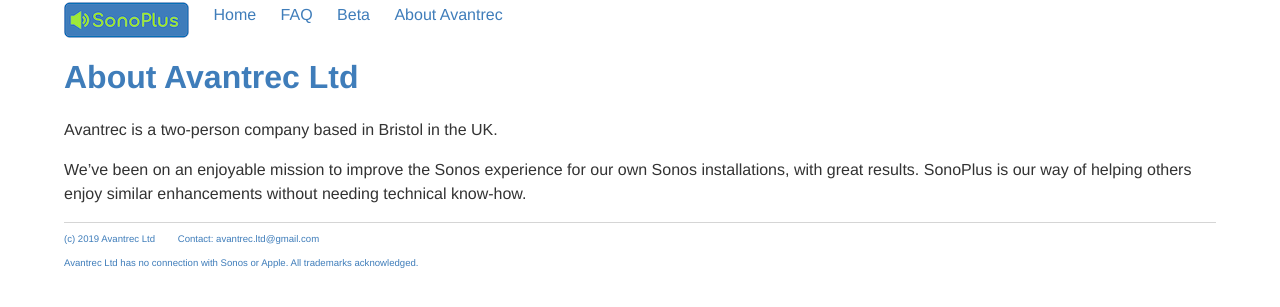
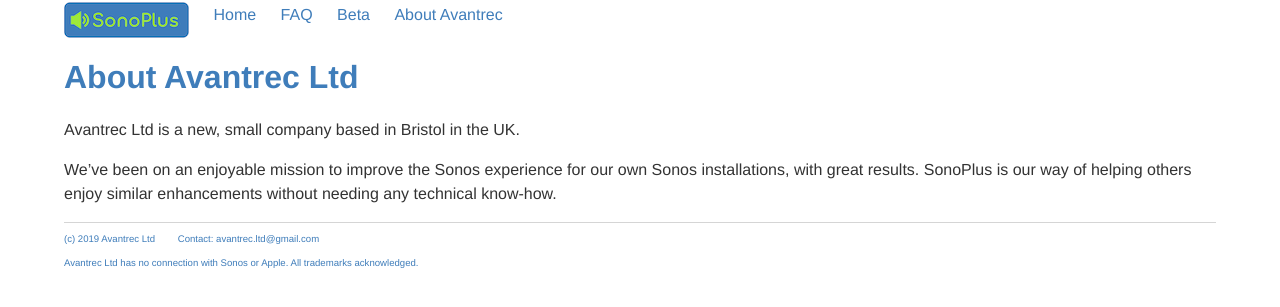
Before and after one commit to avantrec/avantrec.github.io, a Jekyll site: the page built from sonoplus-about/index.md, in a window 1280 px wide. Shown: the part 150-457 px from the top of the page. Built offline with Jekyll 4.4.1, drawn with Linux system fonts in a browser that asks for light colours.

Commit message:
Minor edits.

```diff
--- a/sonoplus-about/index.md
+++ b/sonoplus-about/index.md
@@ -5,6 +5,6 @@
 
 # About Avantrec Ltd
 
-Avantrec is a two-person company based in Bristol in the UK.
+Avantrec Ltd is a new, small company based in Bristol in the UK.
 
-We've been on an enjoyable mission to improve the Sonos experience for our own Sonos installations, with great results. SonoPlus is our way of helping others enjoy similar enhancements without needing technical know-how.
+We've been on an enjoyable mission to improve the Sonos experience for our own Sonos installations, with great results. SonoPlus is our way of helping others enjoy similar enhancements without needing any technical know-how.
```
Also changed, not shown: sonoplus-beta/index.md (+1 -1 lines), README.md.
